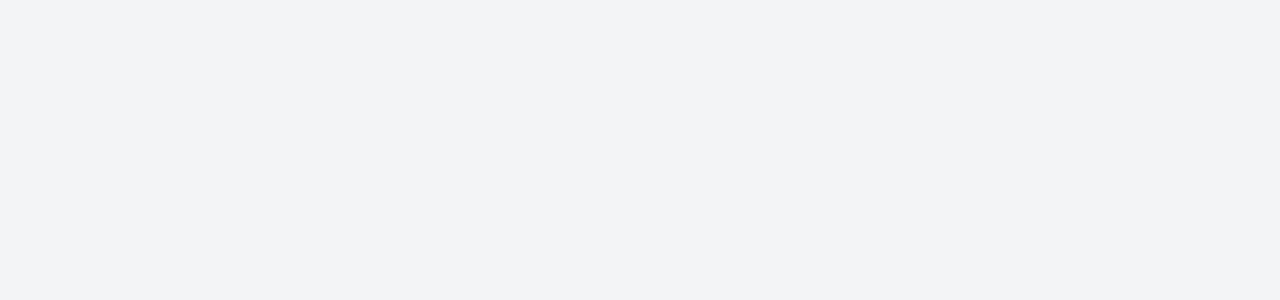
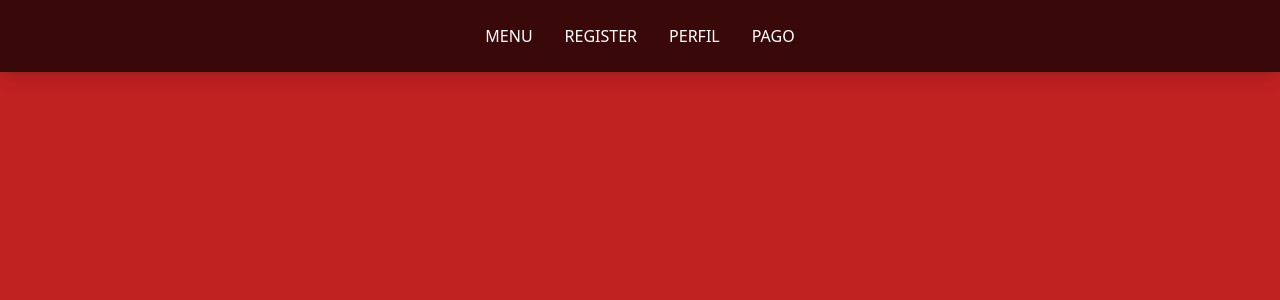
Before and after one commit to Abdul-source-06/FitSup, a Vue app in the folder FitSup/: page /payment in a window 1280 px wide. Before the commit this address had no page. Shown: the top 300 px of the page. Built offline with nearby package versions, Linux system fonts and the light colour scheme.

Commit message:
NavBar añadido para todas las paginas

```diff
--- a/FitSup/src/App.vue
+++ b/FitSup/src/App.vue
@@ -1,20 +1,11 @@
-<!-- src/App.vue -->
 <template>
-  <div class="min-h-screen bg-gray-100">
-    <router-view />
-
+  <div class="min-h-screen" :style="{ backgroundColor: '#C02121' }"> <!-- El fondo rojo cubre toda la pantalla -->
+    <router-view></router-view> <!-- Esto renderiza las vistas -->
   </div>
-
-
 </template>
 
 <script>
-import Login from './views/Login.vue';
 export default {
-  name: 'App',
-
-  components: {
-    Login
-  }
-}
+  name: "App",
+};
 </script>
--- /dev/null
+++ b/FitSup/src/components/NavigationBar.vue
@@ -0,0 +1,26 @@
+<template>
+    <nav class="bg-black bg-opacity-70 text-white py-6  shadow-lg transform transition-all hover:scale-105 hover:bg-opacity-90">
+      <div class="container mx-auto">
+        <ul class="flex justify-center space-x-8">
+          <li class="uppercase">
+            <router-link to="/" class="hover:text-gray-400">Menu</router-link>
+          </li>
+          <li class="uppercase">
+            <router-link to="/register" class="hover:text-gray-400">Register</router-link>
+          </li>
+          <li class="uppercase">
+            <router-link to="/profile" class="hover:text-gray-400">Perfil</router-link>
+          </li>
+          <li class="uppercase">
+            <router-link to="/payment" class="hover:text-gray-400">Pago</router-link>
+          </li>
+        </ul>
+      </div>
+    </nav>
+  </template>
+
+  <script>
+  export default {
+    name: "NavigationBar",
+  };
+  </script>
--- /dev/null
+++ b/FitSup/src/components/layouts/MainLayout.vue
@@ -0,0 +1,33 @@
+<template>
+  <div :style="{ backgroundColor: '#C02121' }" class="min-h-screen">
+    <!-- Navbar -->
+    <NavigationBar />
+
+    <!-- Contenido principal -->
+    <main class="pt-24"> <!-- pt-24 agrega espacio superior para que no se superponga al navbar -->
+      <router-view></router-view>
+    </main>
+  </div>
+</template>
+
+<script>
+import NavigationBar from "@/components/NavigationBar.vue";
+
+export default {
+  name: "MainLayout",
+  components: {
+    NavigationBar,
+  },
+};
+</script>
+
+<style scoped>
+/*El navbar sea fijo en la parte superior */
+nav {
+  position: fixed;
+  width: 100%;
+  top: 0;
+  left: 0;
+  z-index: 10;
+}
+</style>
--- a/FitSup/src/router/index.js
+++ b/FitSup/src/router/index.js
@@ -1,33 +1,41 @@
-import { createRouter, createWebHistory } from 'vue-router';
-import Login from '../views/Login.vue';
-import Profile from '../views/Profile.vue';
-import Register from '../views/Register.vue';
-
+import { createRouter, createWebHistory } from "vue-router";
+import MainLayout from "@/components/layouts/MainLayout.vue";
+import Home from "@/views/Menu.vue";
+import Register from "@/views/Register.vue";
+import Profile from "@/views/Profile.vue";
+import Payment from "@/views/Payment.vue";
 
 const routes = [
   {
-    path: '/Login',
-    name: 'Login',
-    component: Login
-  },
-  {
-    path: '/Profile',
-    name: 'Profile',
-    component: Profile
-  },
-  {
-    path: '/Register',
-    name: 'Register',
-    component: Register,
-  },
-  {
-    path: '/',
-    redirect: '/login'  // Redirige a /login por defecto
+    path: "/",
+    component: MainLayout,
+    children: [
+      {
+        path: "",
+        name: "Home",
+        component: Home,
+      },
+      {
+        path: "register",
+        name: "Register",
+        component: Register,
+      },
+      {
+        path: "profile",
+        name: "Profile",
+        component: Profile,
+      },
+      {
+        path: "payment",
+        name: "Payment",
+        component: Payment,
+      },
+    ],
   },
 ];
 
 const router = createRouter({
-  history: createWebHistory(import.meta.env.BASE_URL),
+  history: createWebHistory(process.env.BASE_URL),
   routes,
 });
 
--- /dev/null
+++ b/FitSup/src/views/Payment.vue
@@ -0,0 +1,7 @@
+<template>
+    <div>
+
+    </div>
+</template>
+
+<script></script>
--- a/FitSup/vite.config.js
+++ b/FitSup/vite.config.js
@@ -1,18 +1,16 @@
-import { fileURLToPath, URL } from 'node:url'
+import { defineConfig } from 'vite';
+import vue from '@vitejs/plugin-vue';
+import { resolve } from 'path';
 
-import { defineConfig } from 'vite'
-import vue from '@vitejs/plugin-vue'
-import vueDevTools from 'vite-plugin-vue-devtools'
-
-// https://vite.dev/config/
 export default defineConfig({
-  plugins: [
-    vue(),
-    vueDevTools(),
-  ],
+  plugins: [vue()],
   resolve: {
     alias: {
-      '@': fileURLToPath(new URL('./src', import.meta.url))
+      '@': resolve(__dirname, 'src'),
+      'process': 'process/browser',
     },
   },
-})
+  define: {
+    'process.env': {},
+  },
+});
```
Also changed, not shown: 1 other file (tests, documents, lock files or other folders).
